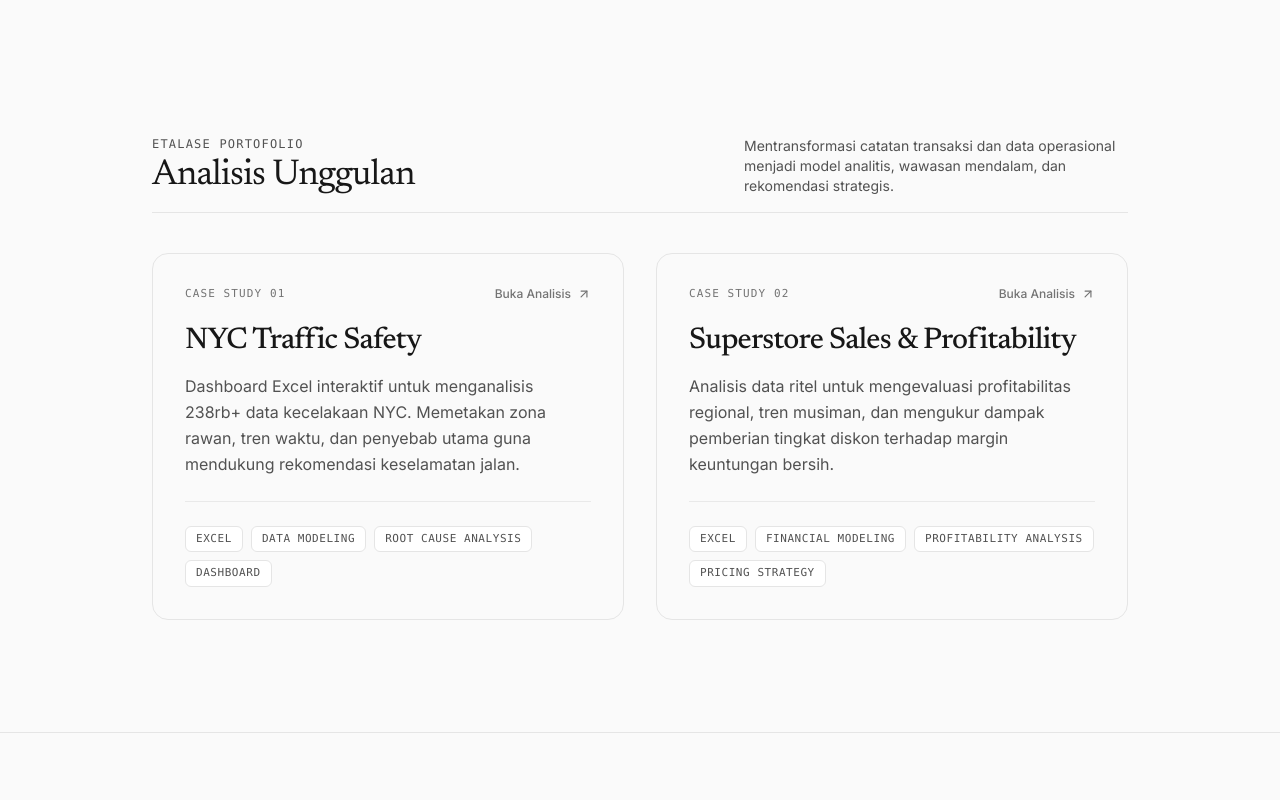
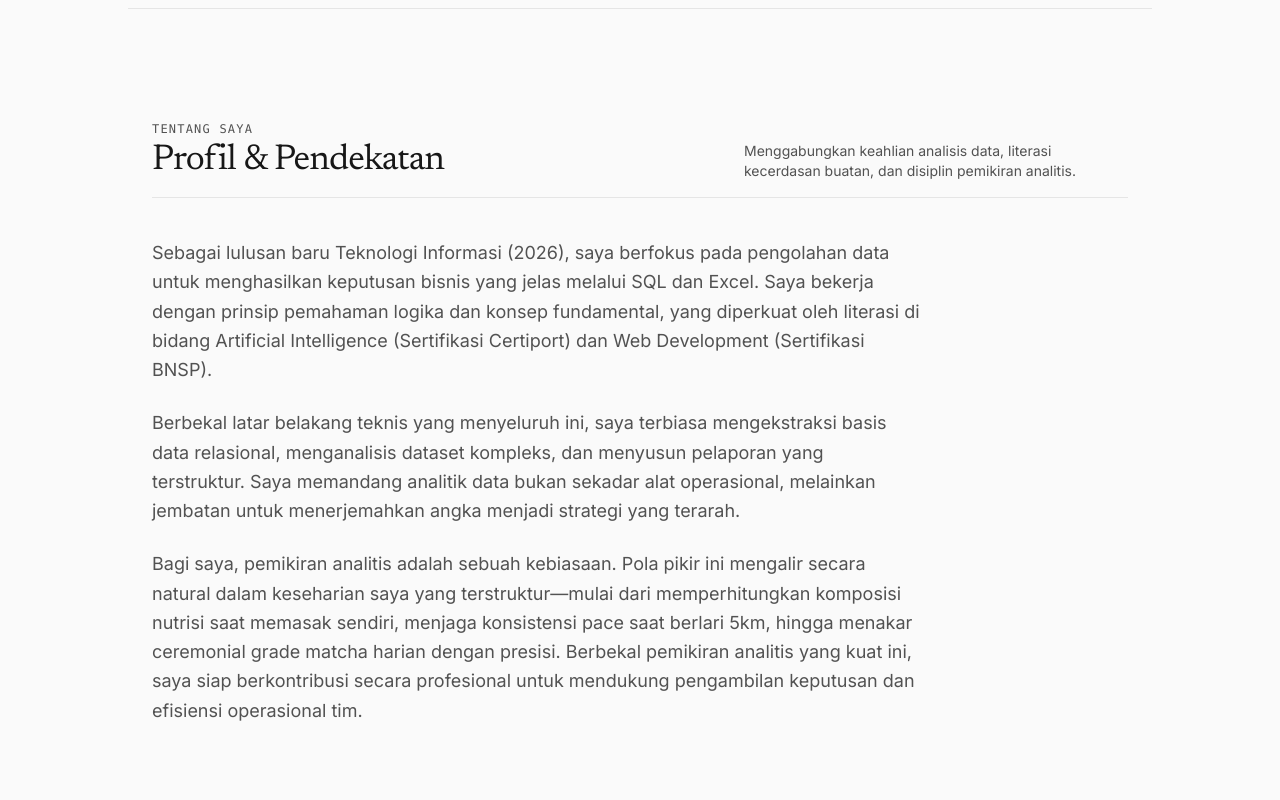
Before and after one commit to qivoradev/portofoliobyiqbal, a React (Vite) app: page / in a window 1280 px wide. Shown: the part 700-1500 px from the top of the page. Built offline with nearby package versions, Linux system fonts and the light colour scheme; a web font is replaced by a local one.

Commit message:
content(about): synchronize about text directly with siapkerja profile narrative

```diff
--- a/src/App.jsx
+++ b/src/App.jsx
@@ -101,6 +101,17 @@ const content = {
         'Lulusan Teknologi Informasi (2026). Berspesialisasi dalam mentransformasi data menjadi wawasan bisnis yang jelas melalui SQL dan Excel, didukung oleh pemahaman fundamental Artificial Intelligence.',
       viewProjects: 'Lihat Proyek',
       downloadResume: 'Unduh Resume',
+    },
+    about: {
+      overline: 'Tentang Saya',
+      title: 'Profil & Pendekatan',
+      subtitle:
+        'Menggabungkan keahlian analisis data, literasi kecerdasan buatan, dan disiplin pemikiran analitis.',
+      paragraphs: [
+        'Sebagai lulusan baru Teknologi Informasi (2026), saya berfokus pada pengolahan data untuk menghasilkan keputusan bisnis yang jelas melalui SQL dan Excel. Saya bekerja dengan prinsip pemahaman logika dan konsep fundamental, yang diperkuat oleh literasi di bidang Artificial Intelligence (Sertifikasi Certiport) dan Web Development (Sertifikasi BNSP).',
+        'Berbekal latar belakang teknis yang menyeluruh ini, saya terbiasa mengekstraksi basis data relasional, menganalisis dataset kompleks, dan menyusun pelaporan yang terstruktur. Saya memandang analitik data bukan sekadar alat operasional, melainkan jembatan untuk menerjemahkan angka menjadi strategi yang terarah.',
+        'Bagi saya, pemikiran analitis adalah sebuah kebiasaan. Pola pikir ini mengalir secara natural dalam keseharian saya yang terstruktur—mulai dari memperhitungkan komposisi nutrisi saat memasak sendiri, menjaga konsistensi pace saat berlari 5km, hingga menakar ceremonial grade matcha harian dengan presisi. Berbekal pemikiran analitis yang kuat ini, saya siap berkontribusi secara profesional untuk mendukung pengambilan keputusan dan efisiensi operasional tim.',
+      ],
     },
     projects: {
       overline: 'Etalase Portofolio',
@@ -259,6 +270,17 @@ const content = {
         'Information Technology Graduate (2026). Specializing in transforming data into actionable business insights through SQL and Excel, backed by a foundational understanding of Artificial Intelligence.',
       viewProjects: 'View Projects',
       downloadResume: 'Download Resume',
+    },
+    about: {
+      overline: 'About Me',
+      title: 'Profile & Approach',
+      subtitle:
+        'Combining data analytics expertise, artificial intelligence literacy, and disciplined precision thinking.',
+      paragraphs: [
+        'As a recent Information Technology graduate (2026), I focus on processing data to generate clear business decisions through SQL and Excel. I work with a foundational understanding of logic and core concepts, reinforced by literacy in Artificial Intelligence (Certiport Certification) and Web Development (BNSP Certification).',
+        'Armed with this comprehensive technical background, I am accustomed to querying relational databases, analyzing complex datasets, and compiling structured reporting. I view data analytics not merely as an operational tool, but as a bridge translating numbers into targeted strategies.',
+        'For me, analytical thinking is a daily habit. This mindset flows naturally into my structured routine—from calculating nutritional breakdowns when home-cooking, maintaining a consistent pace during a 5km run, to precisely measuring daily ceremonial grade matcha. Backed by this strong analytical thinking, I am ready to contribute professionally to support decision-making and operational efficiency.',
+      ],
     },
     projects: {
       overline: 'Portfolio Showcase',
@@ -578,7 +600,7 @@ export default function App() {
           className="pointer-events-auto inline-flex items-center gap-3 sm:gap-6 px-4 sm:px-5 py-2 rounded-full bg-neutral-100/80 dark:bg-neutral-900/80 backdrop-blur-md border border-neutral-200/90 dark:border-neutral-800 shadow-sm transition-colors duration-300"
         >
           <a
-            href="#about"
+            href="#"
             id="nav-logo"
             className="flex items-center gap-2 group transition-opacity hover:opacity-80"
           >
@@ -649,8 +671,8 @@ export default function App() {
       <main>
         {/* 2. Hero Section (Split Two-Column Design) */}
         <section
-          id="about"
-          className="pt-32 pb-28 sm:pt-40 sm:pb-32 lg:pt-48 lg:pb-36 px-4 sm:px-6 max-w-6xl mx-auto"
+          id="hero"
+          className="pt-32 pb-24 sm:pt-40 sm:pb-28 lg:pt-48 lg:pb-32 px-4 sm:px-6 max-w-6xl mx-auto"
         >
           <div className="grid grid-cols-1 lg:grid-cols-2 gap-12 lg:gap-8 items-center max-w-6xl mx-auto">
             {/* Left Column (Text Content) */}
@@ -711,10 +733,36 @@ export default function App() {
           </div>
         </section>
 
-        {/* 3. Featured Projects */}
+        {/* 3. About Me Section */}
+        <section
+          id="about"
+          className="py-20 md:py-28 max-w-5xl mx-auto px-4 sm:px-6 border-t border-neutral-200 dark:border-neutral-800 transition-colors"
+        >
+          <div className="flex flex-col sm:flex-row sm:items-end justify-between mb-10 pb-4 border-b border-neutral-200 dark:border-neutral-800 transition-colors">
+            <div>
+              <span className="text-xs font-mono uppercase tracking-widest text-neutral-600 dark:text-neutral-400 block mb-1">
+                {t.about.overline}
+              </span>
+              <h2 className="font-serif text-3xl sm:text-4xl text-neutral-900 dark:text-neutral-50 tracking-tight transition-colors">
+                {t.about.title}
+              </h2>
+            </div>
+            <p className="text-neutral-600 dark:text-neutral-400 text-sm max-w-sm mt-2 sm:mt-0 transition-colors">
+              {t.about.subtitle}
+            </p>
+          </div>
+
+          <div className="space-y-6 text-neutral-600 dark:text-neutral-400 leading-relaxed max-w-3xl text-base sm:text-lg">
+            {t.about.paragraphs.map((p, idx) => (
+              <p key={idx}>{p}</p>
+            ))}
+          </div>
+        </section>
+
+        {/* 4. Featured Projects */}
         <section
           id="projects"
-          className="py-20 md:py-28 max-w-5xl mx-auto px-4 sm:px-6"
+          className="py-20 md:py-28 max-w-5xl mx-auto px-4 sm:px-6 border-t border-neutral-200 dark:border-neutral-800 transition-colors"
         >
           <div className="flex flex-col sm:flex-row sm:items-end justify-between mb-10 pb-4 border-b border-neutral-200 dark:border-neutral-800 transition-colors">
             <div>
```
